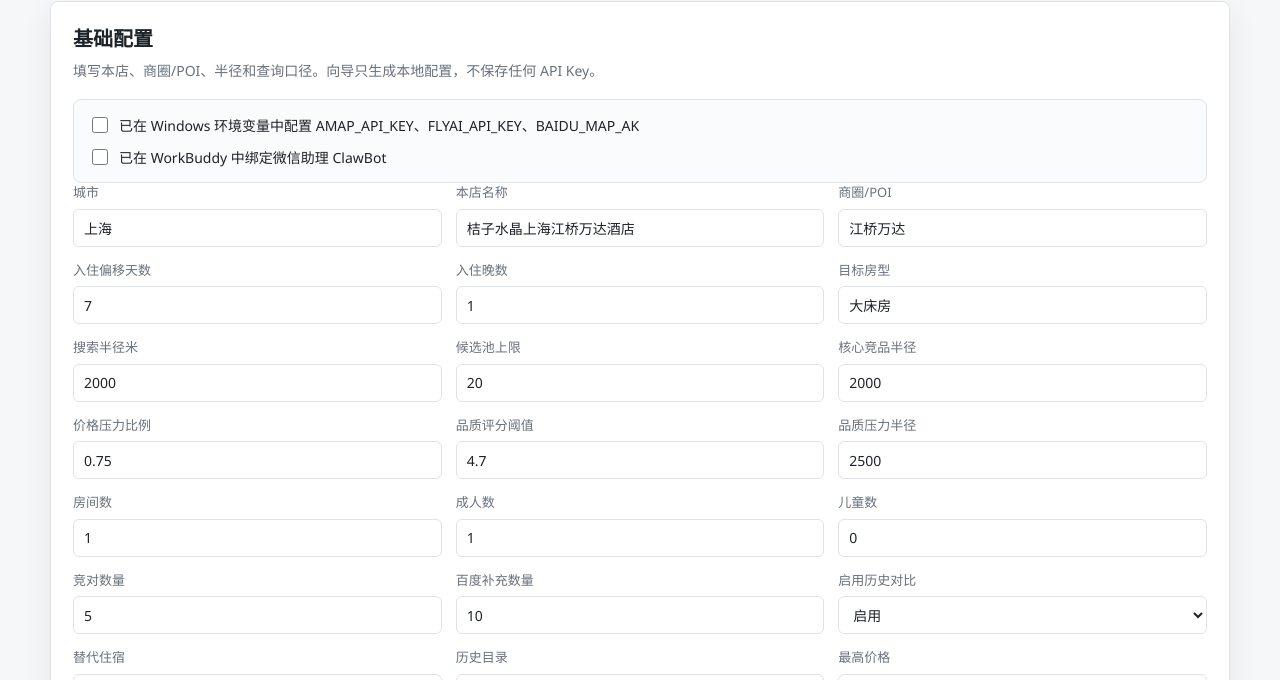
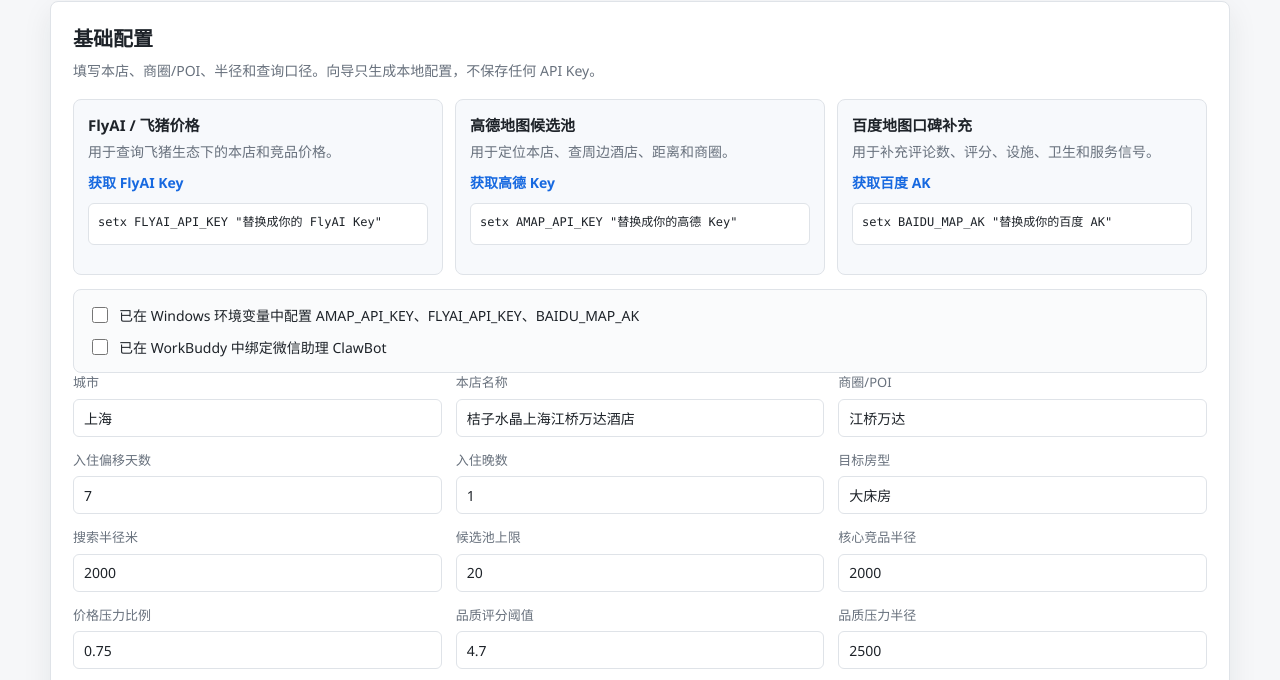
Before and after one commit to zy1215064991-wq/hotel-competitor-monitor, a plain HTML site: page app/index.html in a window 1280 px wide. Shown: the part 109-789 px from the top of the page. Drawn offline with Linux system fonts and the light colour scheme.

Commit message:
feat: add api key guide cards to wizard

```diff
--- a/app/index.html
+++ b/app/index.html
@@ -20,6 +20,33 @@
         <div class="section-head">
           <h2>基础配置</h2>
           <p>填写本店、商圈/POI、半径和查询口径。向导只生成本地配置，不保存任何 API Key。</p>
+        </div>
+
+        <div class="key-guide" aria-label="API Key 获取引导">
+          <article class="key-card">
+            <div>
+              <h3>FlyAI / 飞猪价格</h3>
+              <p>用于查询飞猪生态下的本店和竞品价格。</p>
+            </div>
+            <a href="https://flyai.open.fliggy.com/#ability" target="_blank" rel="noreferrer">获取 FlyAI Key</a>
+            <code>setx FLYAI_API_KEY "替换成你的 FlyAI Key"</code>
+          </article>
+          <article class="key-card">
+            <div>
+              <h3>高德地图候选池</h3>
+              <p>用于定位本店、查周边酒店、距离和商圈。</p>
+            </div>
+            <a href="https://lbs.amap.com/api/webservice/create-project-and-key" target="_blank" rel="noreferrer">获取高德 Key</a>
+            <code>setx AMAP_API_KEY "替换成你的高德 Key"</code>
+          </article>
+          <article class="key-card">
+            <div>
+              <h3>百度地图口碑补充</h3>
+              <p>用于补充评论数、评分、设施、卫生和服务信号。</p>
+            </div>
+            <a href="https://lbsyun.baidu.com/index.php?title=FAQ%2FobtainAK" target="_blank" rel="noreferrer">获取百度 AK</a>
+            <code>setx BAIDU_MAP_AK "替换成你的百度 AK"</code>
+          </article>
         </div>
 
         <div class="checklist">
--- a/app/styles.css
+++ b/app/styles.css
@@ -191,6 +191,7 @@ textarea {
 .checklist {
   display: grid;
   gap: 10px;
+  margin-top: 14px;
   padding: 14px;
   border: 1px solid var(--line);
   border-radius: 8px;
@@ -280,6 +281,50 @@ textarea {
   color: var(--muted);
 }
 
+.key-guide {
+  display: grid;
+  grid-template-columns: repeat(3, minmax(0, 1fr));
+  gap: 12px;
+}
+
+.key-card {
+  display: grid;
+  gap: 10px;
+  align-content: start;
+  min-height: 176px;
+  padding: 14px;
+  border: 1px solid var(--line);
+  border-radius: 8px;
+  background: #f7f9fc;
+}
+
+.key-card h3 {
+  margin-bottom: 4px;
+}
+
+.key-card p {
+  margin: 0;
+  color: var(--muted);
+}
+
+.key-card a {
+  color: var(--accent);
+  font-weight: 700;
+  text-decoration: none;
+}
+
+.key-card code {
+  display: block;
+  min-height: 42px;
+  padding: 9px;
+  border: 1px solid var(--line);
+  border-radius: 6px;
+  background: #fff;
+  color: var(--text);
+  font: 12px/1.5 Consolas, "Microsoft YaHei", monospace;
+  overflow-wrap: anywhere;
+}
+
 .actions button {
   padding: 0 14px;
 }
@@ -359,6 +404,7 @@ textarea {
   .steps,
   .grid.two,
   .grid.three,
+  .key-guide,
   .candidate-grid {
     grid-template-columns: 1fr;
   }
```
Also changed, not shown: tests/api-combo-mvp.test.mjs (+7 -0 lines).
